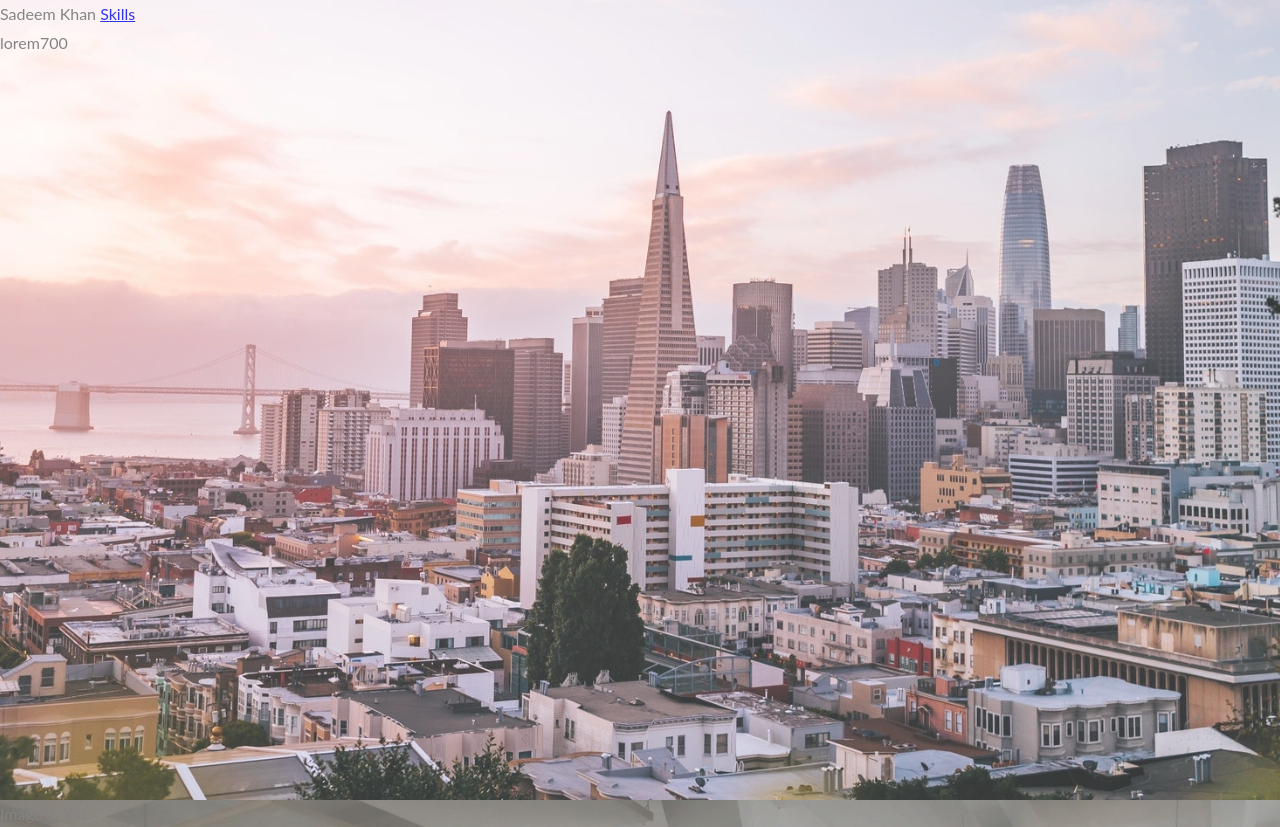
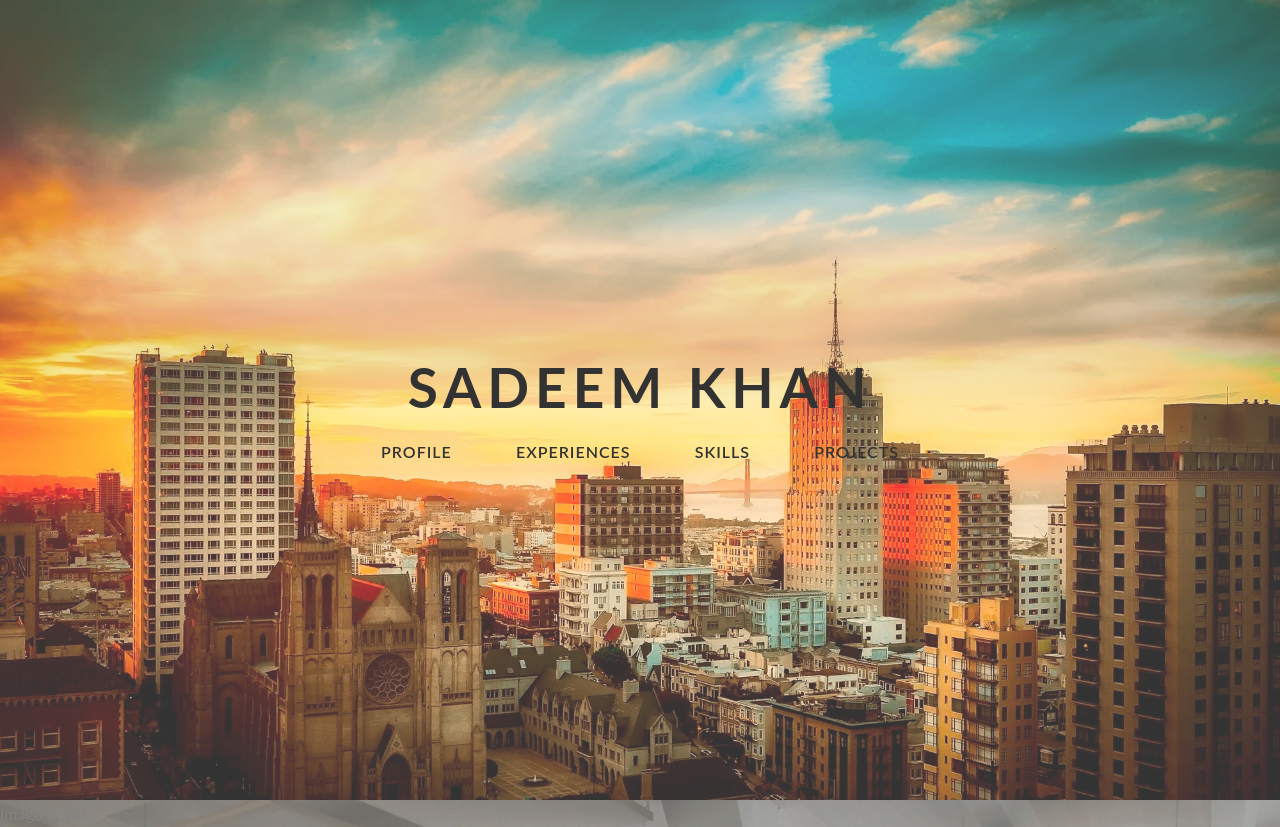
Before and after one commit to Sadeemk/Portfolio, a plain HTML site: page index.html in a window 1280 px wide. Shown: the top 827 px of the page. Drawn offline with nearby package versions, Linux system fonts and the light colour scheme.

Commit message:
homepage setup

```diff
--- a/index.html
+++ b/index.html
@@ -27,14 +27,15 @@
   </nav>
 
   <div class="pimg1">
-    <div class="ptext">
-      <span class="border">
-        Sadeem Khan
-        <a href="#skills">Skills</a>
-      </span>
+    <div class="home-heading">
+      <h1 class="name"><strong>Sadeem Khan</strong></h1>
+      <div class="home-links">
+        <a href="#profile">Profile</a>
+        <a href="#experiences">Experiences</a>
+        <a href="#skills">Skills</a></li>
+        <a href="#projects">Projects</a>
+      </div>
     </div>
-    lorem700
-
   </div>
 
   <!-- <section class="section">
@@ -113,7 +114,7 @@
     // .offset() retrieves current position of element relative to document
     var objectPosition = objectSelect.offset().top;
 
-    if (scroll > objectPosition/2) {
+    if (scroll > (objectPosition / 2) ) {
       $('#menu').fadeIn(500);
     } else {
       $('#menu').fadeOut(500);
--- a/style.css
+++ b/style.css
@@ -1,9 +1,3 @@
-/* body {
-	background: url(./imgs/sf.jpg) top right no-repeat;
-	background-attachment: fixed;
-	background-size: cover;
-} */
-
 * {
 	box-sizing: border-box;
 }
@@ -77,6 +71,7 @@ nav {
 	height: 3px;
 	background-color: yellow;
 	margin: 5px;
+	transition: all 0.3s ease;
 }
 
 @media screen and (max-width: 1200px) {
@@ -147,17 +142,6 @@ nav {
 	transform: rotate(45deg) translate(-5px, -6px);
 }
 
-/* #menu {
-	position: fixed;
-	top: 0px;
-	width: 100%;
-	height: 75px;
-	background-color: #dddddd;
-	color: #ffffff;
-	z-index: 9999;
-	display: none;
-} */
-
 .pimg1,
 .pimg2,
 .pimg3 {
@@ -170,7 +154,7 @@ nav {
 }
 
 .pimg1 {
-	background-image: url(./imgs/sf.jpg);
+	background-image: url(./imgs/sfsunset.jpg);
 	min-height: 100%;
 }
 
@@ -183,3 +167,39 @@ nav {
 	background-image: url(./imgs/projects.jpg);
 	min-height: 100%;
 }
+
+/* .home-heading {
+	position: absolute;
+	top: 50%;
+	width: 100%;
+	text-align: center;
+	color: black;
+	font-size: 55px;
+	letter-spacing: 4px;
+	text-transform: uppercase;
+	font-weight: 500;
+} */
+
+.home-heading {
+	position: absolute;
+	top: 42%;
+	width: 100%;
+	text-align: center;
+	color: black;
+	text-transform: uppercase;
+}
+
+.home-heading .name {
+	font-size: 55px;
+	letter-spacing: 6px;
+	font-weight: 500;
+}
+
+.home-links a {
+	color: black;
+	position: relative;
+	text-decoration: none;
+	padding: 30px;
+	font-weight: 600;
+	letter-spacing: 1px;
+}
```
Also changed, not shown: script.js (+0 -23 lines), imgs/goldengate.jpg (added), imgs/sfsunset.jpg (added), 2 other files.
